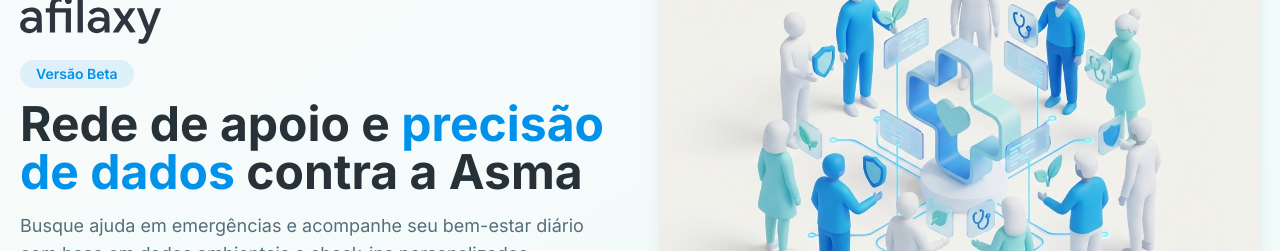
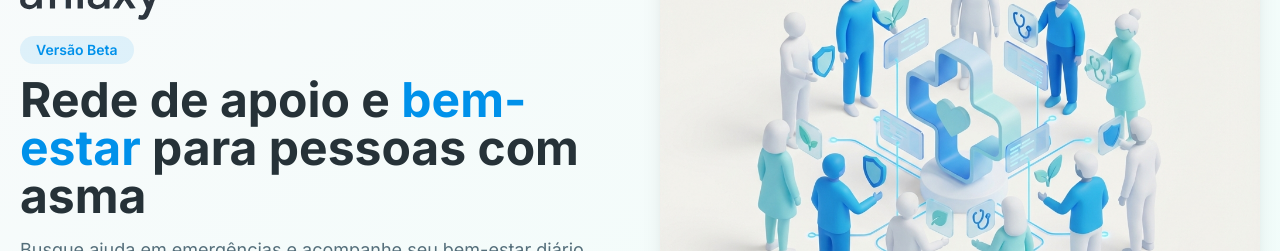
Before and after one commit to herb-sin/afilaxy-website, a React (Vite) app: page / in a window 1280 px wide. Shown: the part 318-569 px from the top of the page. Built offline with nearby package versions, Linux system fonts and the light colour scheme; no server answers.

Commit message:
Altera titulo

```diff
--- a/src/pages/Home.tsx
+++ b/src/pages/Home.tsx
@@ -63,7 +63,7 @@
             <img src="/assets/afilaxy_master_2025logo.svg" alt="Afilaxy" className="mb-4 h-28" />
             <span className="mb-3 inline-block rounded-pill bg-primary/10 px-4 py-1 text-sm font-semibold text-primary">Versão Beta</span>
             <h1 className="mb-4 text-4xl font-bold leading-tight text-secondary md:text-5xl">
-              Rede de apoio e <span className="text-primary">precisão de dados</span> contra a Asma
+              Rede de apoio e <span className="text-primary">bem-estar</span> para pessoas com asma
             </h1>
             <p className="mb-8 text-lg text-muted">
               Busque ajuda em emergências e acompanhe seu bem-estar diário com base em dados ambientais e check-ins personalizados.
```
